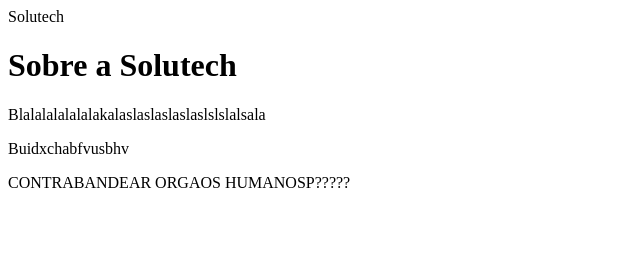
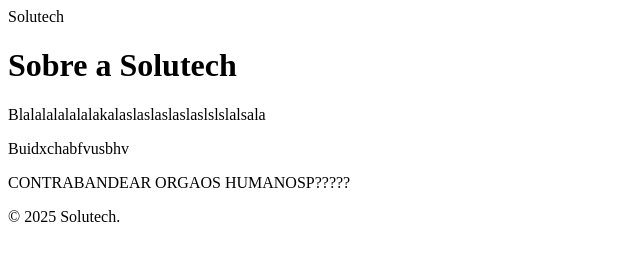
Before and after one commit to T3wix/Project-1, a plain HTML site: page index.html in a window 1280 px wide. Shown: the whole page, without its empty margins (0-640 px from the left). Drawn offline with Linux system fonts and the light colour scheme.

Commit message:
ABLUBLEBLE2

```diff
--- a/index.html
+++ b/index.html
@@ -7,6 +7,9 @@
 
         <p>Buidxchabfvusbhv</p>
 
-        <p>CONTRABANDEAR ORGAOS HUMANOSP?????</p>
+        <div id="footer">
+            <p>CONTRABANDEAR ORGAOS HUMANOSP?????</p>
+            <p>&copy; 2025 Solutech.</p>
+        </div>
     </body>
 </html>
```
